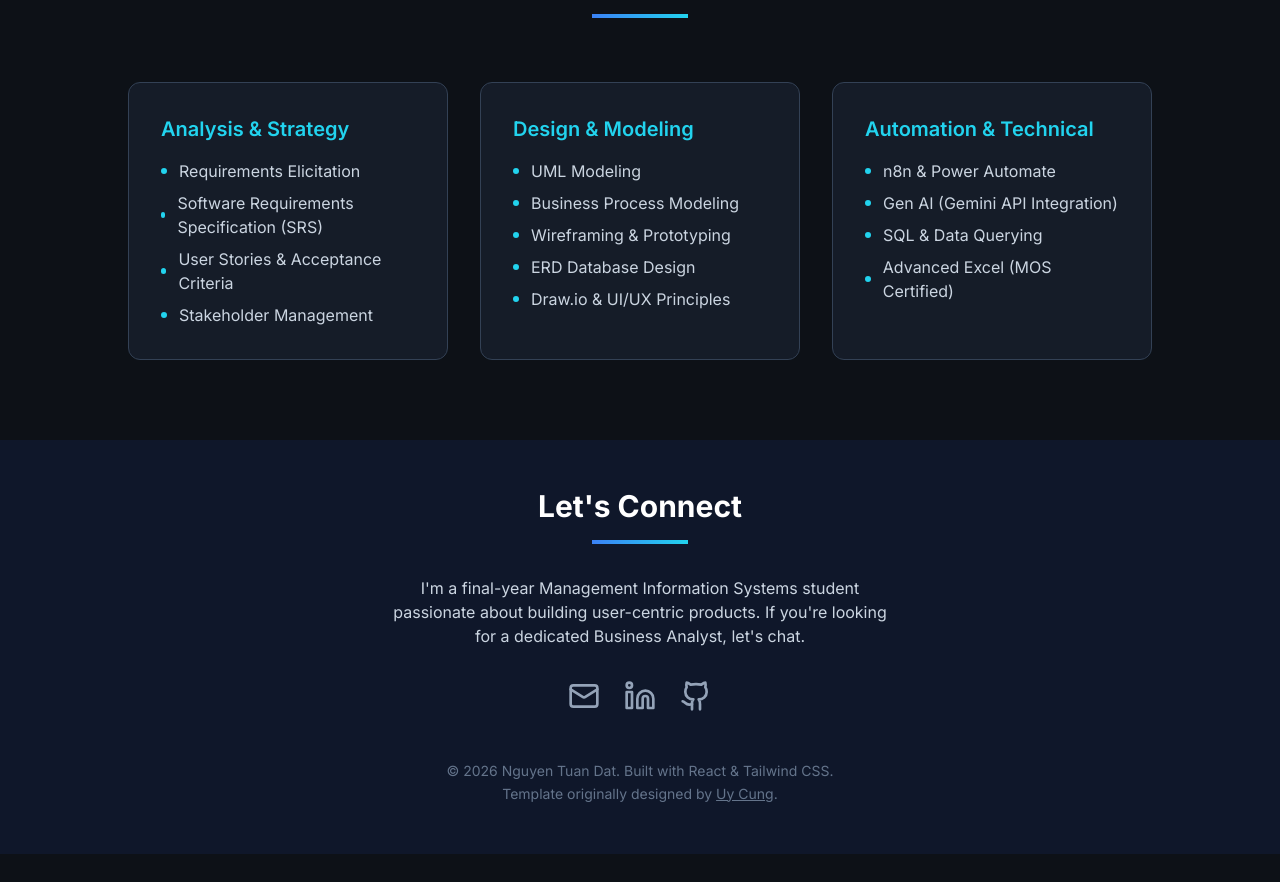
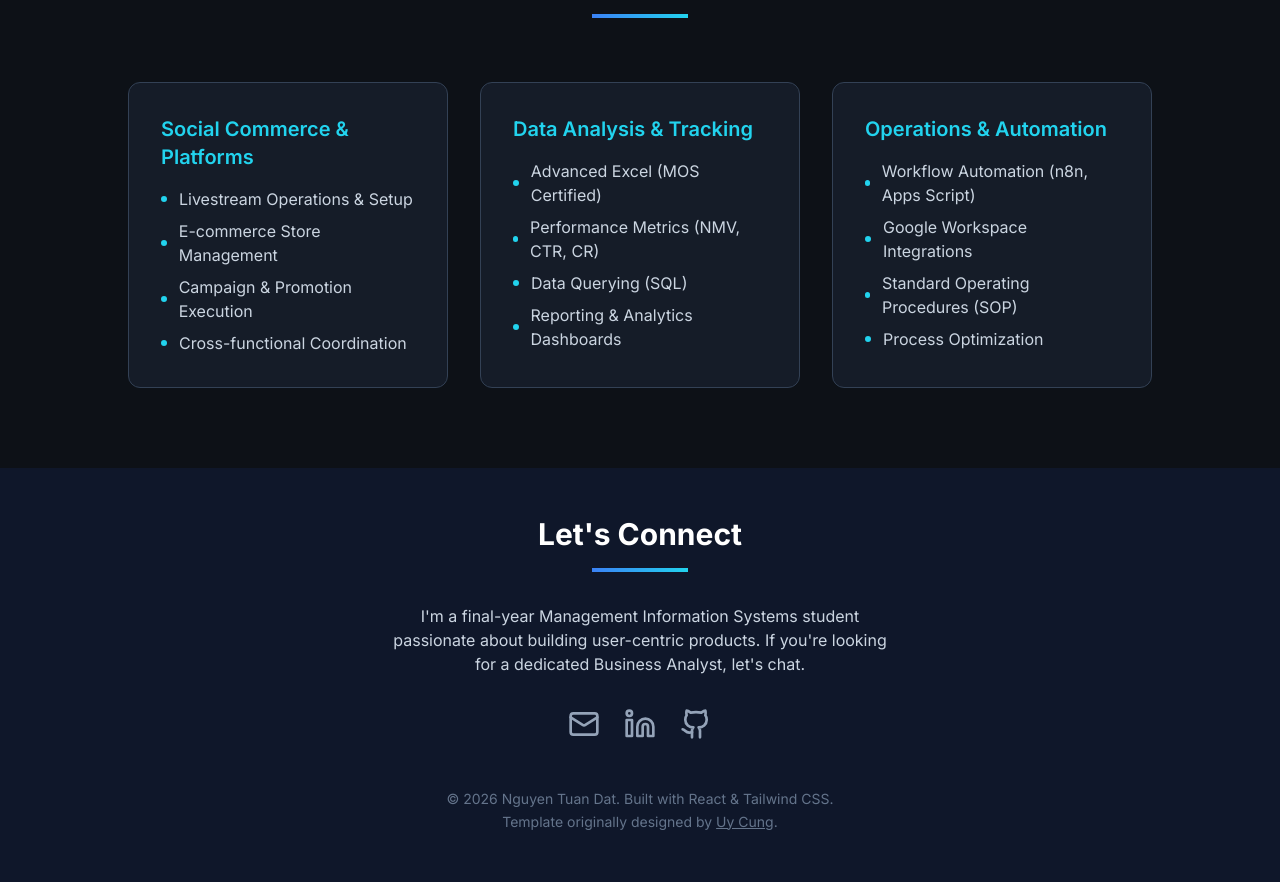
Before and after one commit to ondynguyen411/portfolio-nguyen-tuan-dat, a React (Vite) app: page / in a window 1280 px wide. Shown: the part 4349-5231 px from the top of the page. Before the commit the page ends 5203 px from the top, so only its background shows below. Built offline with nearby package versions, Linux system fonts and the light colour scheme.

Commit message:
Update toolkitData with new categories and skills

```diff
--- a/src/components/Toolkit.jsx
+++ b/src/components/Toolkit.jsx
@@ -1,24 +1,24 @@
 import React from 'react';
 
+// UPDATED TOOLKIT DATA
 const toolkitData = {
-    "Analysis & Strategy": [
-        "Requirements Elicitation", //
-        "Software Requirements Specification (SRS)", //
-        "User Stories & Acceptance Criteria", //
-        "Stakeholder Management" //
+    "Social Commerce & Platforms": [
+        "Livestream Operations & Setup",
+        "E-commerce Store Management",
+        "Campaign & Promotion Execution",
+        "Cross-functional Coordination"
     ],
-    "Design & Modeling": [
-        "UML Modeling ", //
-        "Business Process Modeling", //
-        "Wireframing & Prototyping", //
-        "ERD Database Design", //
-        "Draw.io & UI/UX Principles" //
+    "Data Analysis & Tracking": [
+        "Advanced Excel (MOS Certified)",
+        "Performance Metrics (NMV, CTR, CR)",
+        "Data Querying (SQL)",
+        "Reporting & Analytics Dashboards"
     ],
-    "Automation & Technical": [
-        "n8n & Power Automate", // [cite: 11, 19]
-        "Gen AI (Gemini API Integration)", //
-        "SQL & Data Querying", //
-        "Advanced Excel (MOS Certified)" //
+    "Operations & Automation": [
+        "Workflow Automation (n8n, Apps Script)",
+        "Google Workspace Integrations",
+        "Standard Operating Procedures (SOP)",
+        "Process Optimization"
     ],
 };
 
```
